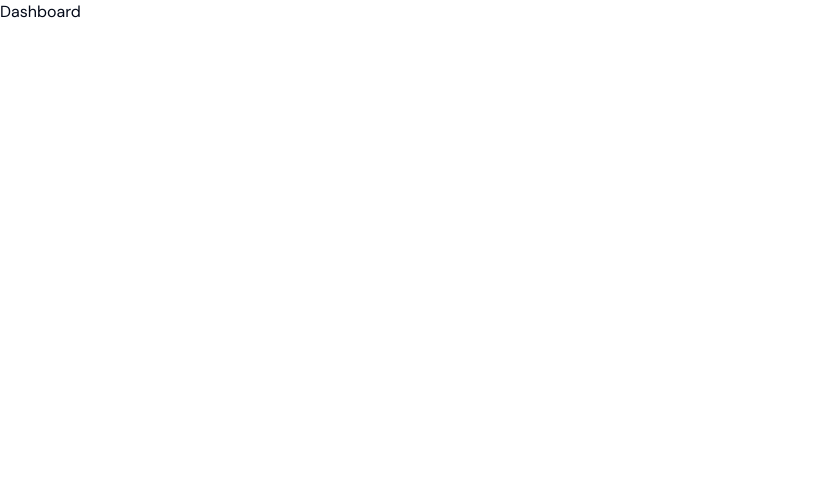
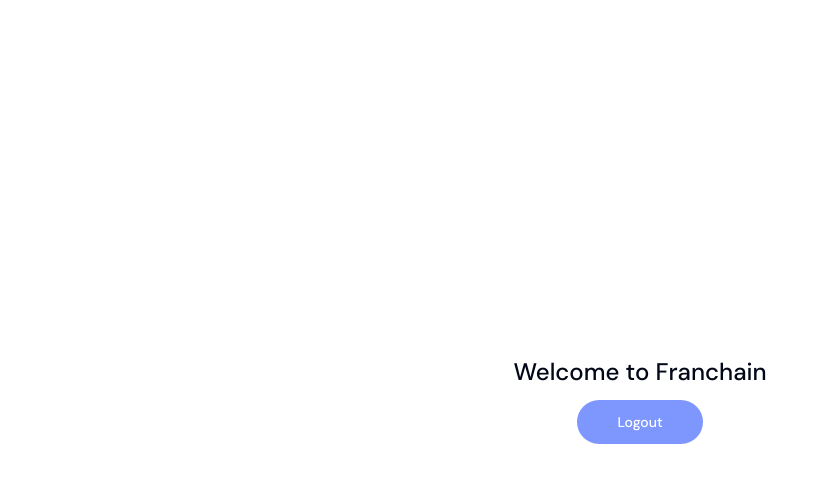
Before and after one commit to Oluwaseun-Oyewole/franchain-assessment, a React (Vite) app: page /dashboard in a window 1280 px wide. Shown: the top 482 px of the page, without its empty margins (0-828 px from the left). Built offline with nearby package versions, Linux system fonts and the light colour scheme.

Commit message:
complete ui for dashboard screen

```diff
--- a/src/views/dashboard/index.tsx
+++ b/src/views/dashboard/index.tsx
@@ -1,7 +1,24 @@
-import React from "react";
+import Typography from "@/components/custom/typography";
+import { Button } from "@/components/ui/button";
+import { Routes } from "@/routes/routes";
+import { useNavigate } from "react-router-dom";
 
 const Dashboard = () => {
-  return <div>Dashboard</div>;
+  const navigate = useNavigate();
+  return (
+    <div className="flex flex-col items-center justify-center h-screen">
+      <Typography
+        type="h1"
+        children="Welcome to Franchain"
+        weight="medium"
+        variant="displayXs"
+      />
+
+      <Button className="mt-3" onClick={() => navigate(Routes.login)}>
+        Logout
+      </Button>
+    </div>
+  );
 };
 
 export default Dashboard;
```
